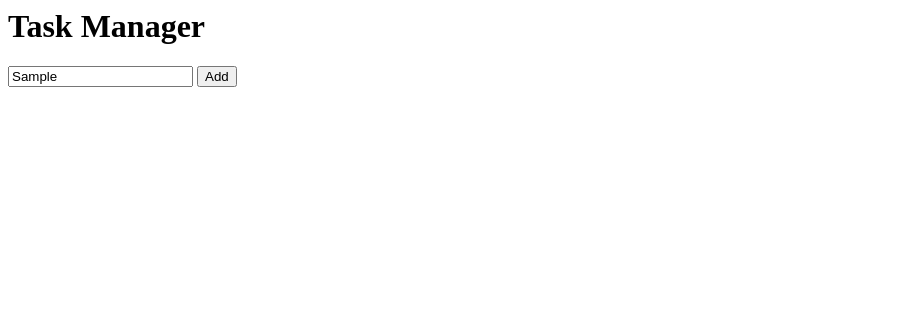
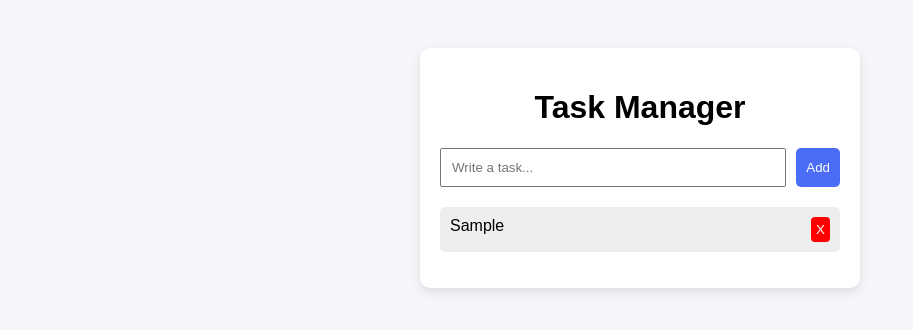
Before and after one commit to khadijaelmeski27-sudo/task-manager-app, a plain HTML site: page index.html in a window 1280 px wide. Both pictures are taken after typing "Sample" into the empty fields and a click on the button "Add". Shown: the whole page, without its empty margins (0-913 px from the left). Drawn offline with Linux system fonts and the light colour scheme.

Commit message:
Update index.html

```diff
--- a/index.html
+++ b/index.html
@@ -1,3 +1,87 @@
+<!DOCTYPE html>
+<html lang="en">
+<head>
+  <meta charset="UTF-8">
+  <meta name="viewport" content="width=device-width, initial-scale=1.0">
+
+  <title>Task Manager App</title>
+
+  <!-- PWA -->
+  <link rel="manifest" href="manifest.json">
+
+  <style>
+    body {
+      font-family: Arial;
+      background: #f4f6f9;
+      display: flex;
+      justify-content: center;
+      padding: 40px;
+    }
+
+    .container {
+      width: 100%;
+      max-width: 400px;
+      background: white;
+      padding: 20px;
+      border-radius: 10px;
+      box-shadow: 0 4px 10px rgba(0,0,0,0.1);
+    }
+
+    h1 {
+      text-align: center;
+    }
+
+    .input-section {
+      display: flex;
+      gap: 10px;
+      margin-bottom: 20px;
+    }
+
+    input {
+      flex: 1;
+      padding: 10px;
+    }
+
+    button {
+      padding: 10px;
+      cursor: pointer;
+      background: #4a6cf7;
+      color: white;
+      border: none;
+      border-radius: 5px;
+    }
+
+    ul {
+      list-style: none;
+      padding: 0;
+    }
+
+    li {
+      display: flex;
+      justify-content: space-between;
+      padding: 10px;
+      background: #eee;
+      margin-bottom: 8px;
+      border-radius: 5px;
+    }
+
+    li.done {
+      text-decoration: line-through;
+      opacity: 0.6;
+    }
+
+    .delete {
+      background: red;
+      color: white;
+      border: none;
+      padding: 5px;
+      border-radius: 4px;
+    }
+  </style>
+</head>
+
+<body>
+
 <div class="container">
   <h1>Task Manager</h1>
 
@@ -8,3 +92,84 @@
 
   <ul id="taskList"></ul>
 </div>
+
+<script>
+let tasks = [];
+
+const taskInput = document.getElementById("taskInput");
+const addBtn = document.getElementById("addBtn");
+const taskList = document.getElementById("taskList");
+
+// Load from localStorage
+window.addEventListener("load", () => {
+  const saved = localStorage.getItem("tasks");
+  if (saved) tasks = JSON.parse(saved);
+  renderTasks();
+});
+
+// Add task
+addBtn.addEventListener("click", addTask);
+
+taskInput.addEventListener("keypress", (e) => {
+  if (e.key === "Enter") addTask();
+});
+
+function addTask() {
+  const text = taskInput.value.trim();
+  if (!text) return;
+
+  const task = {
+    id: Date.now(),
+    text,
+    done: false
+  };
+
+  tasks.push(task);
+  taskInput.value = "";
+
+  saveTasks();
+  renderTasks();
+}
+
+// Render
+function renderTasks() {
+  taskList.innerHTML = "";
+
+  tasks.forEach(task => {
+    const li = document.createElement("li");
+
+    li.textContent = task.text;
+    if (task.done) li.classList.add("done");
+
+    // toggle done
+    li.addEventListener("click", () => {
+      task.done = !task.done;
+      saveTasks();
+      renderTasks();
+    });
+
+    // delete button
+    const del = document.createElement("button");
+    del.textContent = "X";
+    del.classList.add("delete");
+
+    del.addEventListener("click", (e) => {
+      e.stopPropagation();
+      tasks = tasks.filter(t => t.id !== task.id);
+      saveTasks();
+      renderTasks();
+    });
+
+    li.appendChild(del);
+    taskList.appendChild(li);
+  });
+}
+
+// Save
+function saveTasks() {
+  localStorage.setItem("tasks", JSON.stringify(tasks));
+}
+</script>
+
+</body>
+</html>
```
